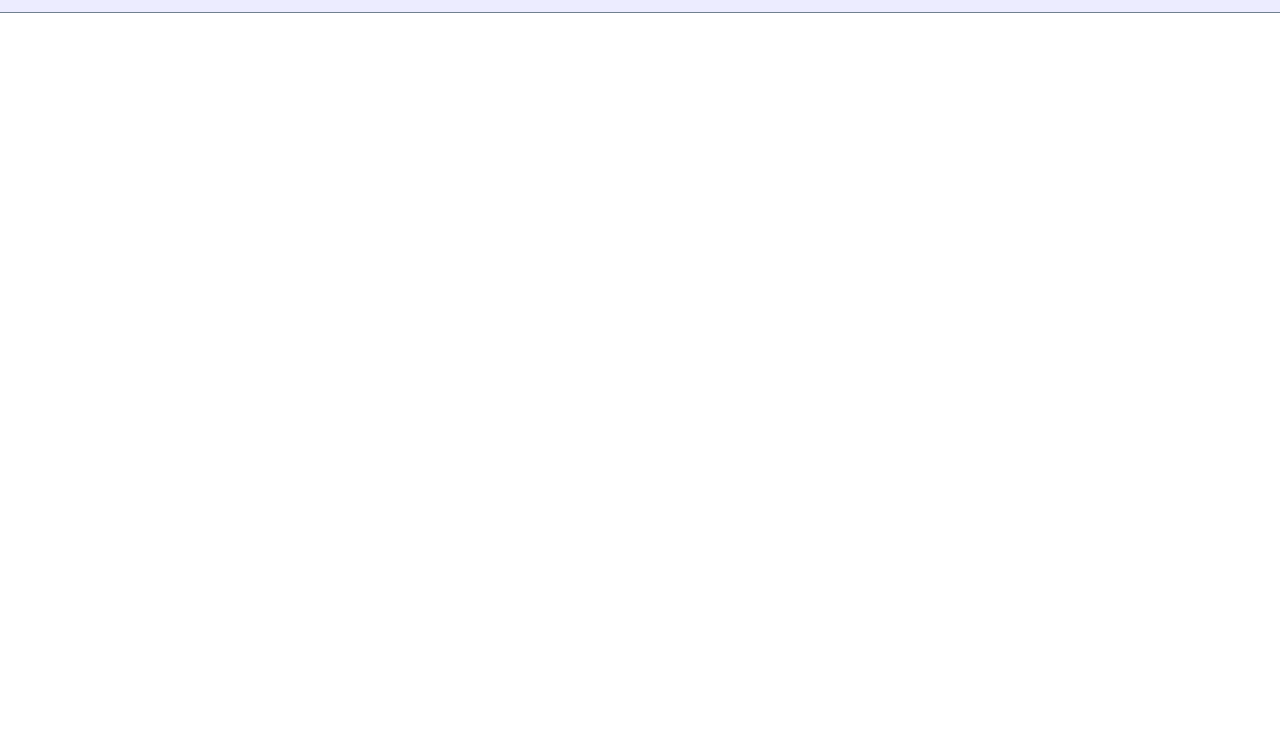
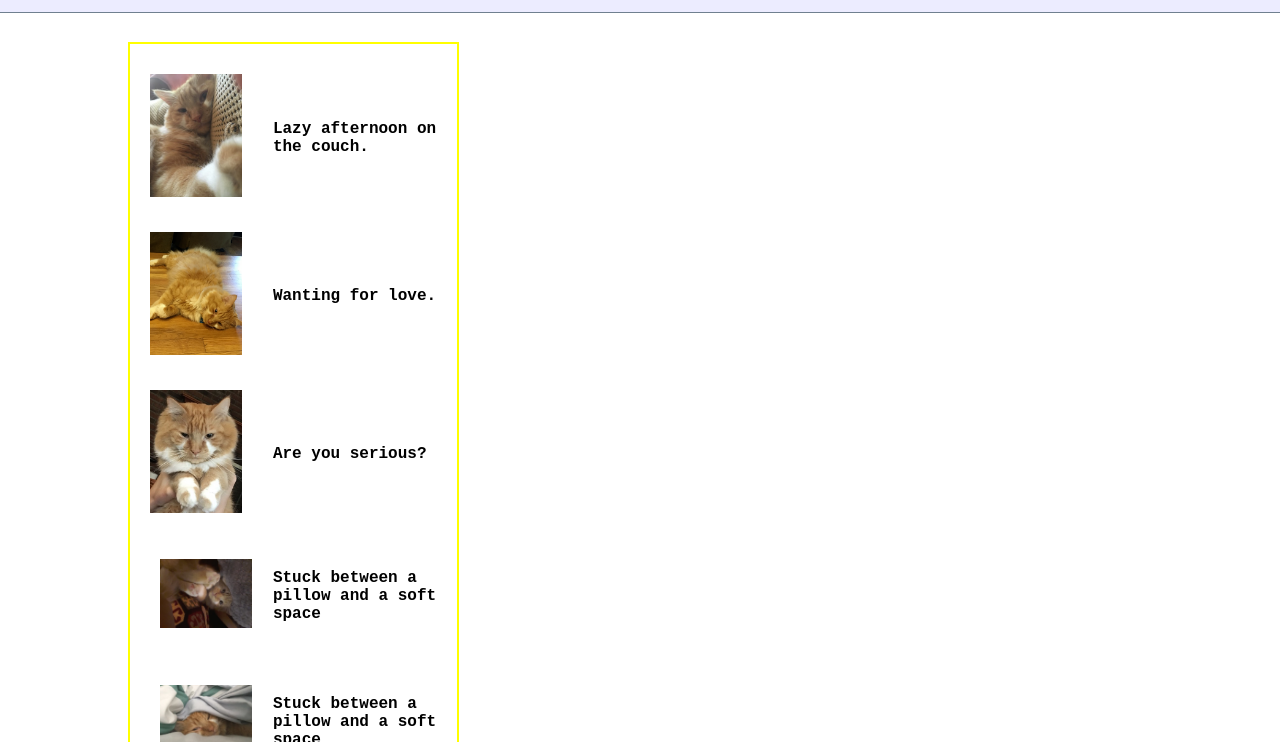
Before and after one commit to MaeDae11/Blog-Website, a plain HTML site: page main-article1.html in a window 1280 px wide. Shown: the part 58-800 px from the top of the page. Drawn offline with Linux system fonts and the light colour scheme.

Commit message:
addition of multiple articles on left column

```diff
--- a/main-article1.html
+++ b/main-article1.html
@@ -29,7 +29,78 @@
          </header>
 
          <main>
-            <div>
+            <div class="main-article-container">
+                <div class="col-forth">
+
+                    <div class="side-article-container">
+                        <div class="side-article">
+                            <div class="side-article-image">
+                                <img src="resources/images/cute-cat.png" alt="cute cat close up">
+                            </div>
+                            <div class="side-article-text">
+                                <h4>Lazy afternoon on the couch.</h4>
+                            </div>
+                        </div>
+                    </div>
+
+                    <div class="side-article-container">
+                        <div class="side-article">
+                            <div class="side-article-image">
+                                <img src="resources/images/lazy-cat.png" alt="orange fluffy cat laying on hardwood floor">
+                            </div>
+                            <div class="side-article-text">
+                                <h4>Wanting for love.</h4>
+                            </div>
+                        </div>
+                    </div>
+
+                    <div class="side-article-container">
+                        <div class="side-article">
+                            <div class="side-article-image">
+                                <img src="resources/images/upset-cat.png" alt="cats face upset">
+                            </div>
+                            <div class="side-article-text">
+                                <h4>Are you serious?</h4>
+                            </div>
+                        </div>
+                    </div>
+
+                    <div class="side-article-container">
+                        <div class="side-article">
+                            <div class="side-article-image">
+                                <img class="side-story" src="resources/images/trapped-kitty.jpeg" alt="kitten stuck between two pillows">
+                            </div>
+                            <div class="side-article-text">
+                                <h4>Stuck between a pillow and a soft space</h4>
+                            </div>
+                        </div>
+                    </div>
+
+                    <div class="side-article-container">
+                        <div class="side-article">
+                            <div class="side-article-image">
+                                <img class="side-story" src="resources/images/sleepy-cat.png" alt="orange cat under the covers with face poking out">
+                            </div>
+                            <div class="side-article-text">
+                                <h4>Stuck between a pillow and a soft space</h4>
+                            </div>
+                        </div>
+                    </div>
+
+                    <div class="side-article-container">
+                        <div class="side-article">
+                            <div class="side-article-image">
+                                <img class="side-story" src="resources/images/little-kitten.jpg" alt="fluffy orange kitty">
+                            </div>
+                            <div class="side-article-text">
+                                <h4>Stuck between a pillow and a soft space</h4>
+                            </div>
+                        </div>
+                    </div>
+
+
+                </div>
+
 
 
             </div>
--- a/resources/css/grid.css
+++ b/resources/css/grid.css
@@ -2,12 +2,9 @@ html {
     box-sizing: border-box;
     font-family: "Courier New", Courier, monospace;
     font-size: 16px;
+    }
 
-    }
-*, *:before. *:after {
-    box-sizing: inherit;
-}
-
+/*overal settings*/
 body {
     margin: 0;
 }
@@ -31,10 +28,9 @@ body {
     width: 33%;
     float: left;
 }
-.col-forth {
-        width: 40%;
-}
 
+
+/*navigation heading*/
 header {
     background-color: #ECECFF;
 }
@@ -80,8 +76,8 @@ header {
     font-family: "Courier New";
 }
 
+
 /*banner*/
-
 .banner {
     margin-top: 125px;
     margin-left: 20px;
@@ -193,8 +189,6 @@ footer {
     align-content: center;
     font-size: 10px;
 }
-
-
 
 
 
@@ -311,7 +305,41 @@ footer {
     .main-feature p {
         font-size: 13px;
     }
+}
 
 
+/*main articles stylesheet*/
+.main-article-container {
+    width: 1024px;
+    display: flex;
+    margin: 0 auto;
+}
+
+.col-forth {
+    width: 30%;
+    float: left;
+    display: flex;
+    padding-left: 20px;
+    margin-top: 100px;
+    border: 2px solid yellow;
+    flex-direction: column;
+}
+.side-article-container {
+    margin-top: 30px;
 
 }
+.side-article {
+    display: flex;
+    justify-content: space-between;
+    align-items: center;
+}
+
+.side-article img {
+    width: 100%;
+}
+.side-article-image {
+    width: 30%;
+}
+.side-article-text {
+    width: 60%;
+}
```
